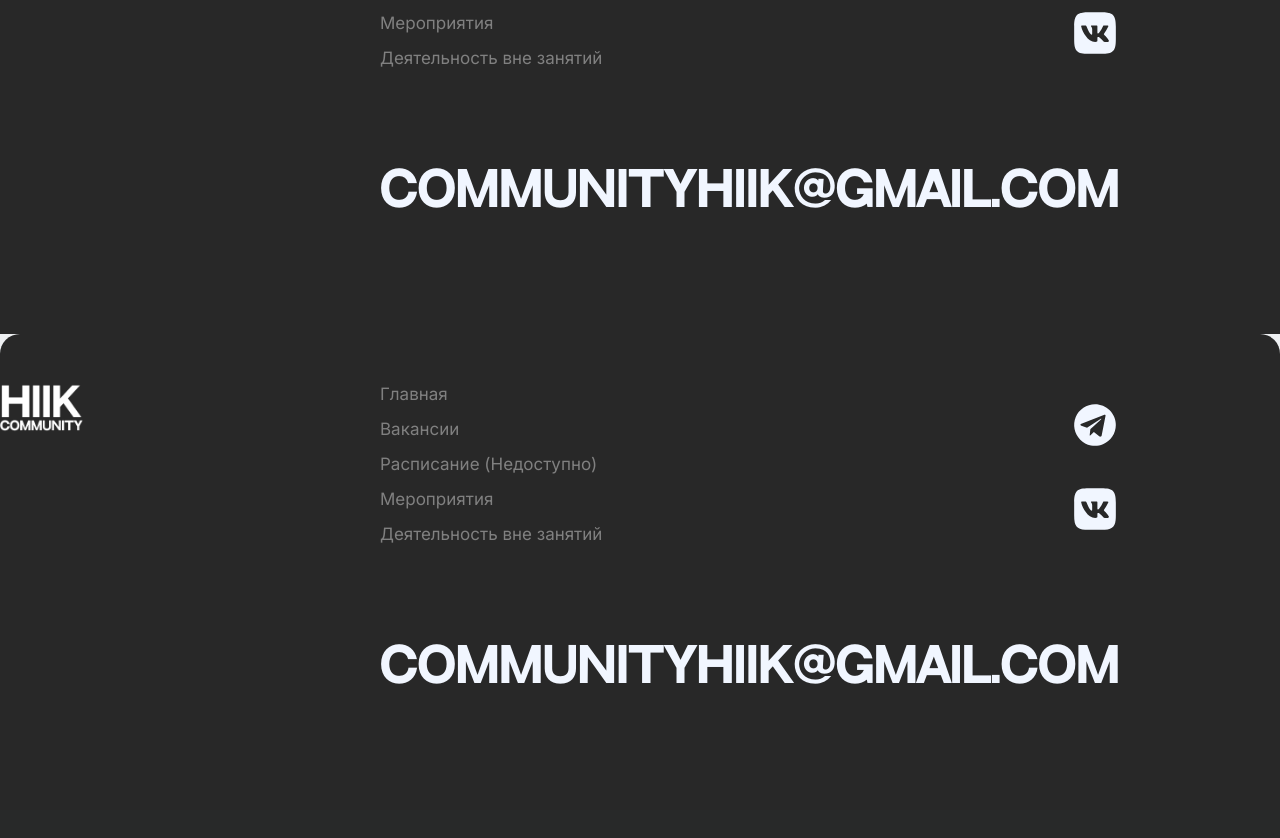
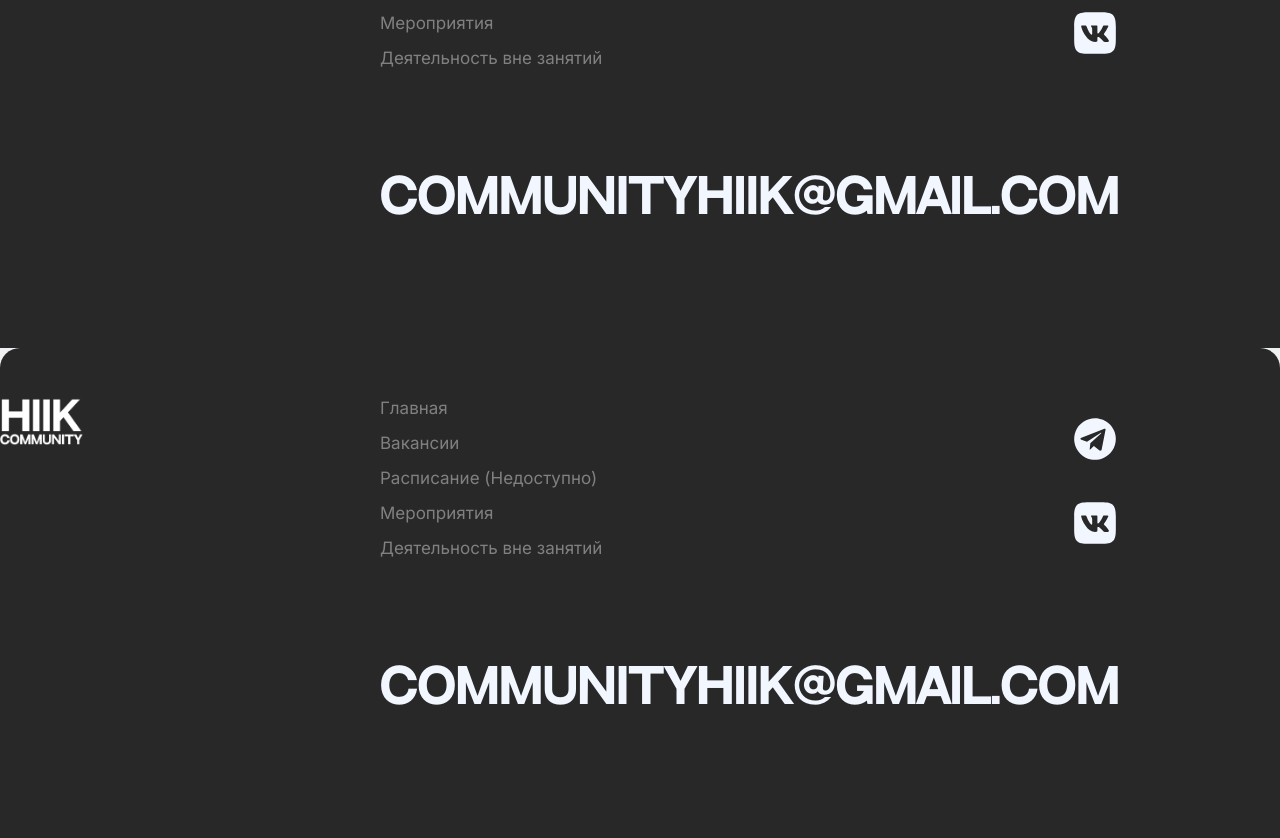
Before and after one commit to AUGITARO/augitaro-hiik, a Yii app: template views/layouts/_main-footer.php in a window 1280 px wide; the page is wider, and only the part inside the window is pictured. Shown: the part 242-1080 px from the top of that part. Before the commit the page ends 926 px from the top of that part, so only its background shows below. Run offline with PHP 8.4 and a stand-in for Yii, Linux system fonts and the light colour scheme; the template is opened without the code that fills it, so the values that code supplies are empty; some libraries are stand-ins or nearby versions.

Commit message:
add changelog and footer-style fix

```diff
--- a/web/css/layout/main-footer.css
+++ b/web/css/layout/main-footer.css
@@ -75,8 +75,9 @@
     margin: 90px 0 120px 0;
     font-family: "NeutralFace";
     font-size: 47px;
+    height: 60px;
     font-weight: 700;
-    line-height: normal;
+    line-height: 60px;
     color: #F1F6FF;
     text-decoration: none;
 }
```
Also changed, not shown: CHANGELOG.md (added).
